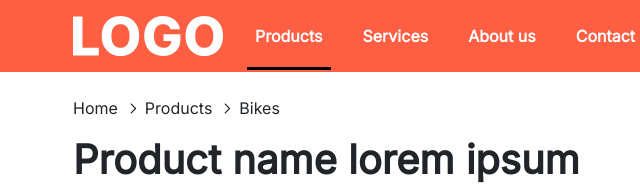
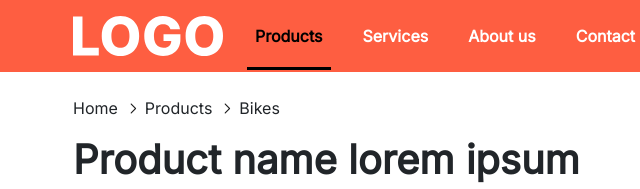
Before and after one commit to Uros47/bootstrap-scss, a website: page src/index.html in a window 1280 px wide. Shown: the top 189 px of the page, 9-649 px from the left. Drawn offline with Linux system fonts and the light colour scheme.

Commit message:
nav item active color dark override

```diff
--- a/scss/_custom.scss
+++ b/scss/_custom.scss
@@ -5,6 +5,7 @@ $semi-black: #1E1E1E;
 $green: #00A878;
 $light-grey: #F2F2F2;
 $dark-grey: #BDBDBD;
+$navbar-dark-active-color: black;
 
 // checkbox style override
 $form-check-input-bg: $light-grey;
```
Also changed, not shown: assets/css/components/description.css, assets/css/style.css, 2 other files.
